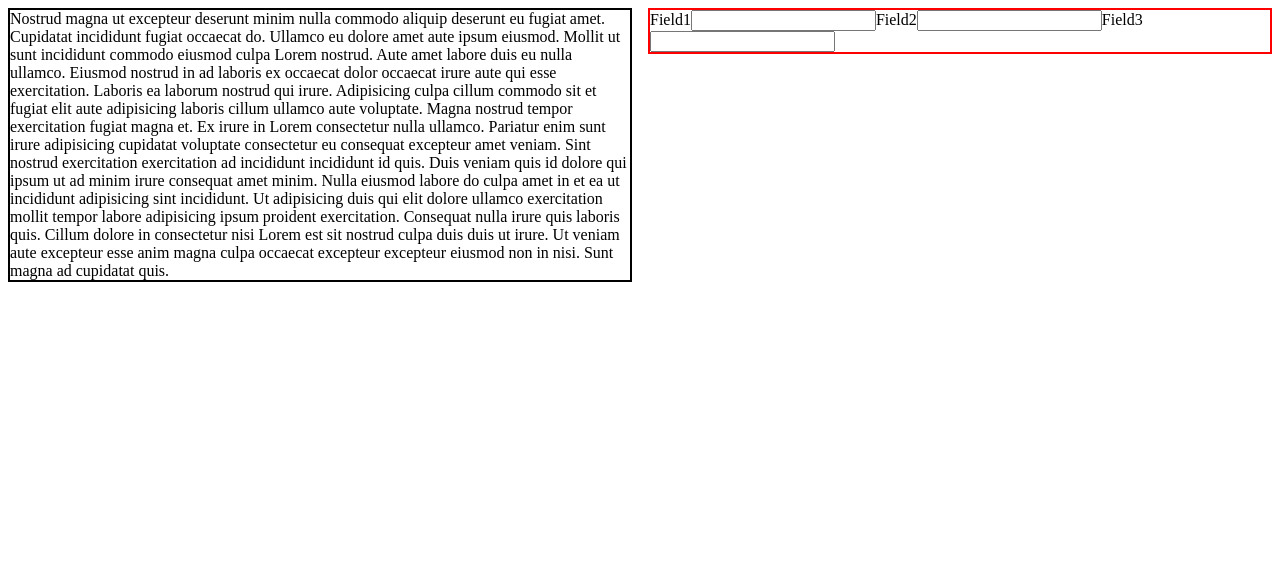
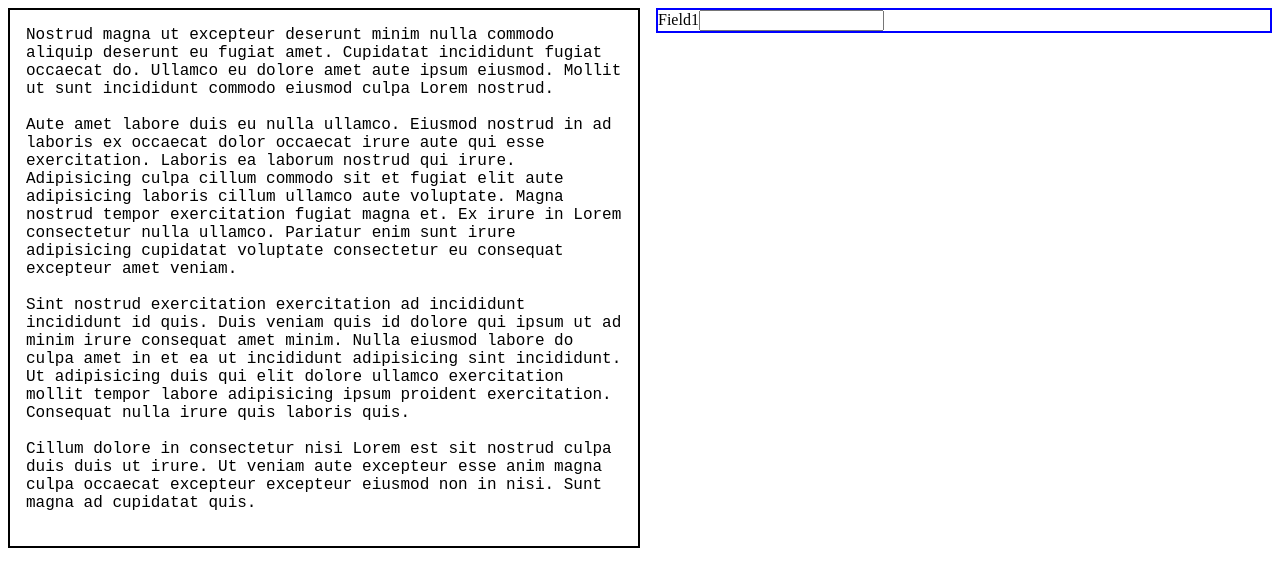
Before and after one commit to TeMU-BSC/ictusnet, an Angular app: page / in a window 1280 px wide. Shown: the top 586 px of the page. Built offline with nearby package versions, Linux system fonts and the light colour scheme.

Commit message:
feat: get selected text and offsets

```diff
--- a/src/app/app.component.html
+++ b/src/app/app.component.html
@@ -1,19 +1,22 @@
 <!-- <router-outlet></router-outlet> -->
 
 <div fxLayout="row" fxLayoutAlign="space-between start" fxLayoutGap="1rem">
-  <section id="document" fxFlex="50%" style="border: 2px solid black; display: inline-block;">
-    {{ document }}
+  <section id="documentContainer" (mouseup)="saveSpan($event)"
+  fxFlex="50%" style="border: 2px solid black; display: inline-block; white-space: pre-wrap; font-family: monospace; font-size: large; padding: 1em;">{{ document }}
   </section>
-  <section id="form" fxFlex="50%" style="border: 2px solid red; display: inline-block;">
-  <form>
-    <label for="field1">Field1</label>
-    <input type="text" #field1>
+  <section id="form" fxFlex="50%" style="border: 2px solid blue; display: inline-block;">
+    <form>
+      <label for="field1">Field1</label>
+      <input type="text" id='field1' [value]="selection?.toString()" readonly>
+      <span *ngIf="selection?.toString()">
+        {{ selection?.getRangeAt(0).startOffset }} {{ selection?.getRangeAt(0).endOffset }}
+      </span>
 
-    <label for="field2">Field2</label>
-    <input type="text" #field2>
+      <!-- <label for="field2">Field2</label>
+      <input type="text" id="field2" readonly>
 
-    <label for="field3">Field3</label>
-    <input type="text" #field3>
-  </form>
+      <label for="field3">Field3</label>
+      <input type="text" id="field3" readonly> -->
+    </form>
   </section>
 </div>
--- a/src/app/app.component.ts
+++ b/src/app/app.component.ts
@@ -7,17 +7,29 @@ import { HttpClient } from '@angular/common/http';
   styleUrls: ['./app.component.scss']
 })
 export class AppComponent implements OnInit {
+
   title = 'ictusnet';
   document: string;
-  hola = 'hola';
+  selection: Selection;
 
   constructor(private http: HttpClient) { }
 
   ngOnInit() {
-    this.http.get('assets/document.txt', { responseType: 'text' }).subscribe(
-      data => this.document = data,
-      err => console.error(err),
-      () => console.log(typeof(this.document))
-    );
+    this.http.get('assets/document.txt', { responseType: 'text' }).subscribe(data => this.document = data);
   }
+
+  saveSpan(event) {
+    if (window.getSelection().toString()) {
+      this.selection = window.getSelection();
+    }
+
+    // this.selectedText = this.selection.toString();
+    // this.start = this.selection.getRangeAt(0).startOffset;
+    // this.end = this.selection.getRangeAt(0).endOffset;
+    // if (this.selectedText.length) {
+    //   console.log(this.text, this.start, this.end);
+    //   alert(`Selected text: ${this.text}\nStart: ${this.start}\nEnd: ${this.end}`);
+    // }
+  }
+
 }
```
